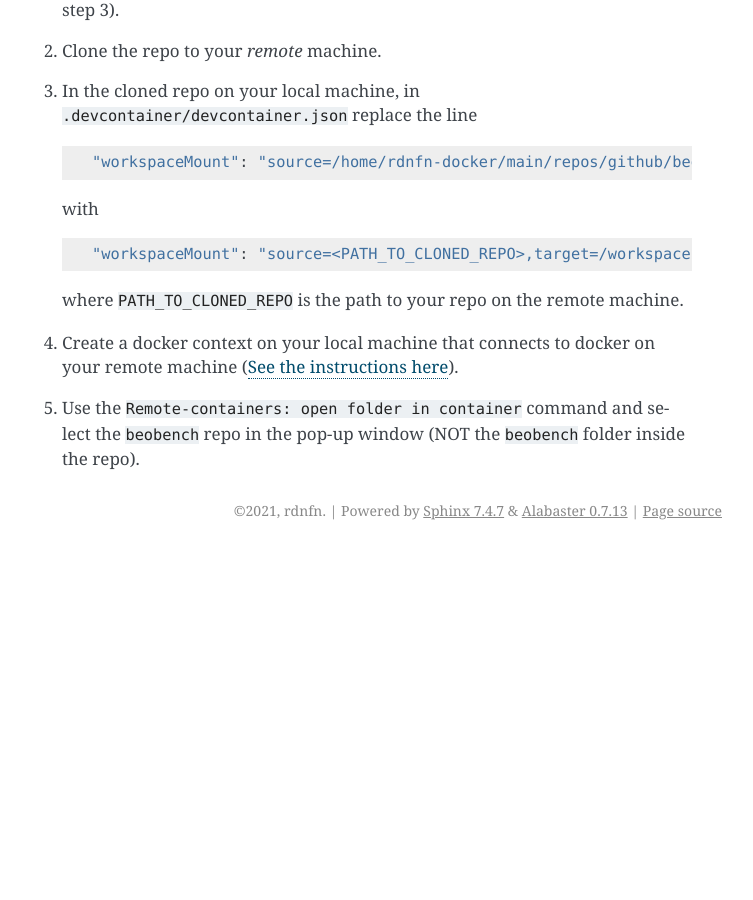
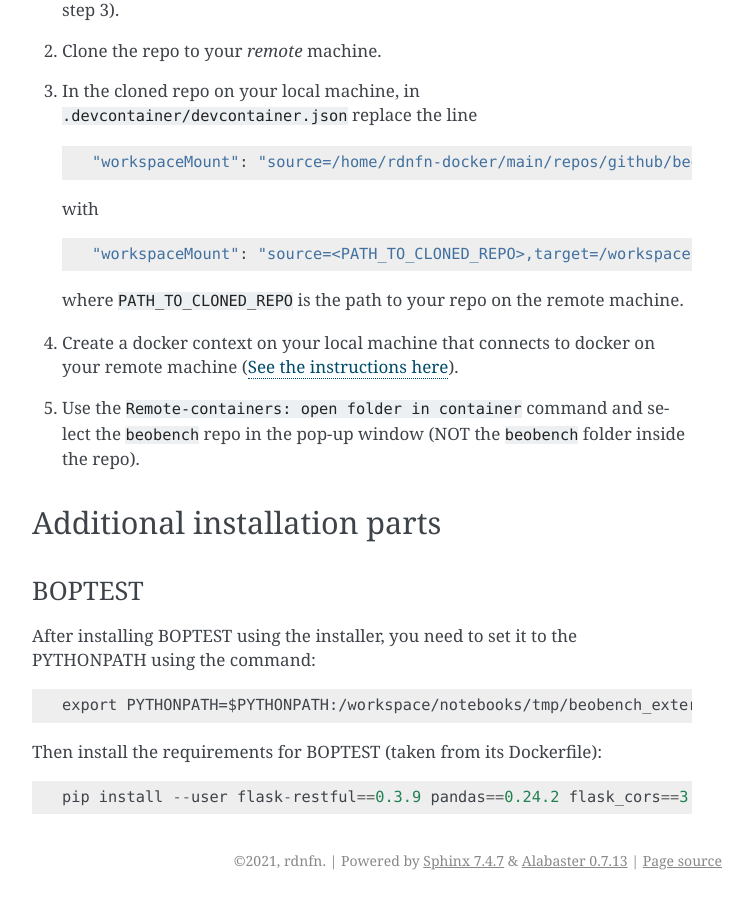
Before and after one commit to rdnfn/beobench, a Sphinx documentation site: the page built from docs/usage.rst, in a window 1280 px wide and 900 px high, scrolled down 1099 px. Shown: the whole window, without its empty margins (388-1141 px from the left). Built offline with Sphinx 7.4.7, drawn with Linux system fonts in a browser that asks for light colours; pages that are not in the unit, such as notebooks, are missing from menus; before the commit the page ends 1649 px from its top, so only the background shows below that; some of the changed text lies outside the part shown.

Commit message:
docs: add additional installation steps for boptest to docs

```diff
--- a/docs/usage.rst
+++ b/docs/usage.rst
@@ -62,3 +62,18 @@ It may be desireable to run your dev container on a remote machine. In order to
 
 4. Create a docker context on your local machine that connects to docker on your remote machine (`See the instructions here <https://stackoverflow.com/a/63814363>`_).
 5. Use the ``Remote-containers: open folder in container`` command and select the ``beobench`` repo in the pop-up window (NOT the ``beobench`` folder inside the repo).
+
+
+Additional installation parts
+-----------------------------
+
+BOPTEST
+^^^^^^^
+
+After installing BOPTEST using the installer, you need to set it to the PYTHONPATH using the command::
+
+     export PYTHONPATH=$PYTHONPATH:/workspace/notebooks/tmp/beobench_external_install/boptest
+
+Then install the requirements for BOPTEST (taken from its Dockerfile)::
+
+     pip install --user flask-restful==0.3.9 pandas==0.24.2 flask_cors==3.0.10
```
